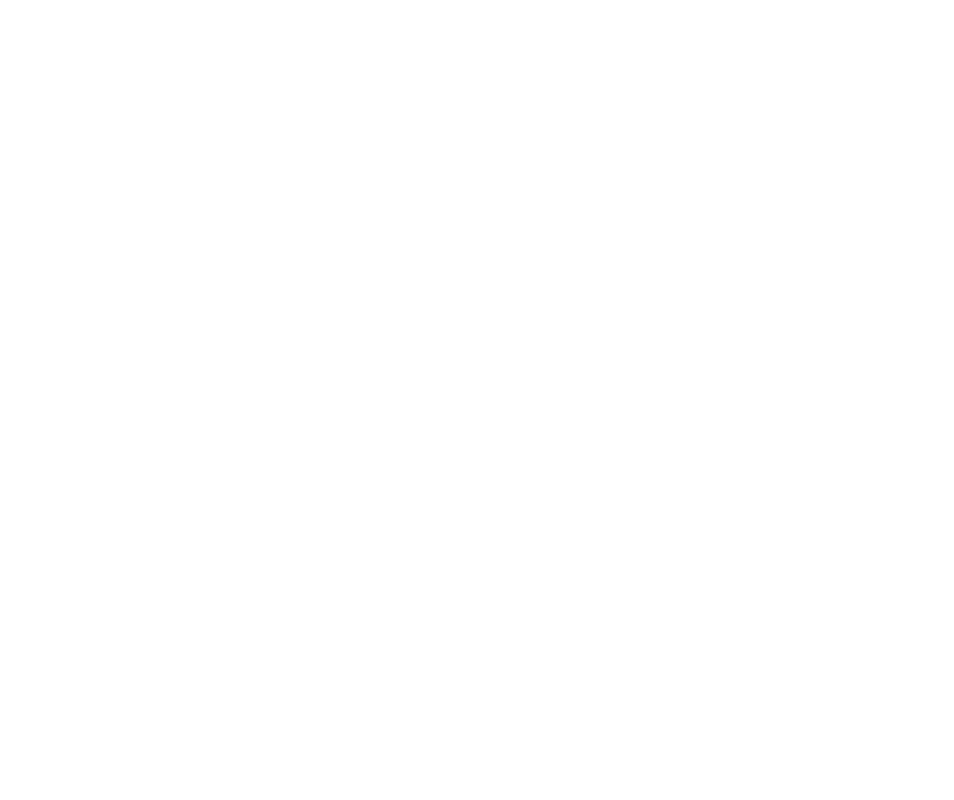
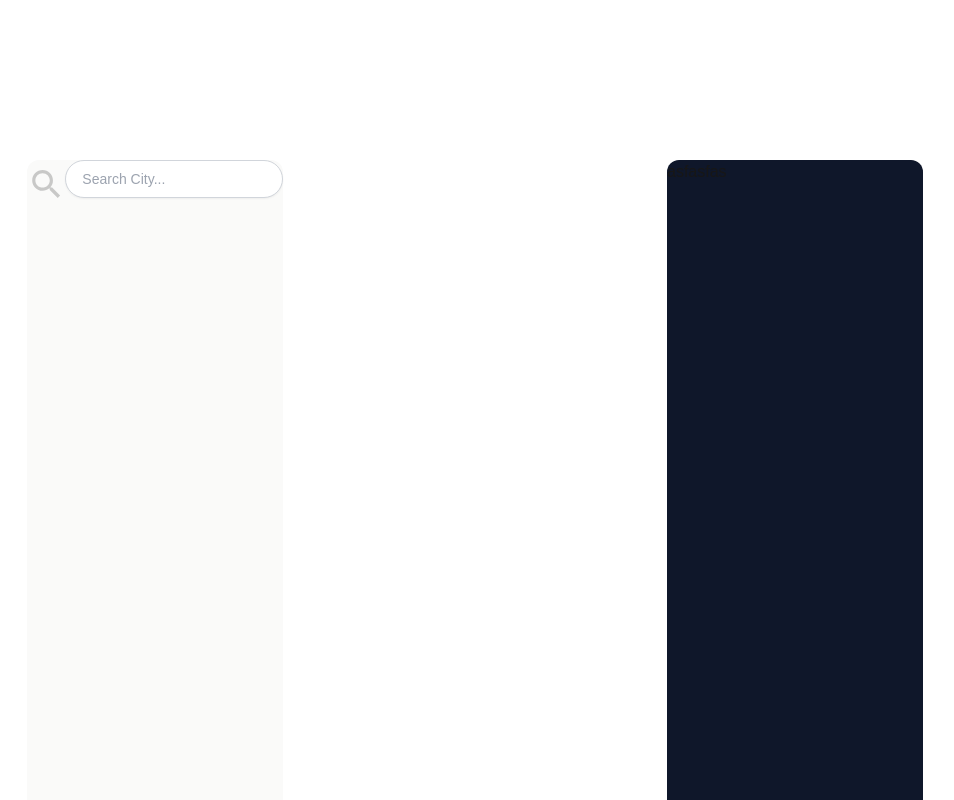
Before and after one commit to azaaa-9/weather-app, a Next.js app: page / in a window 1280 px wide. Shown: the top 800 px of the page, without its empty margins (165-1119 px from the left). Built offline with nearby package versions, Linux system fonts and the light colour scheme.

Commit message:
+ search button

```diff
--- /dev/null
+++ b/src/app/componant/SearchIcon.js
@@ -0,0 +1,11 @@
+const SearchIcon = () => {
+    return (
+        <svg width="48" height="48" viewBox="0 0 48 48" fill="none" xmlns="http://www.w3.org/2000/svg">
+            <g opacity="0.2">
+                <path d="M31.5098 28.5098H29.9298L29.3698 27.9698C31.3298 25.6898 32.5098 22.7298 32.5098 19.5098C32.5098 12.3298 26.6898 6.50977 19.5098 6.50977C12.3298 6.50977 6.50977 12.3298 6.50977 19.5098C6.50977 26.6898 12.3298 32.5098 19.5098 32.5098C22.7298 32.5098 25.6898 31.3298 27.9698 29.3698L28.5098 29.9298V31.5098L38.5098 41.4898L41.4898 38.5098L31.5098 28.5098ZM19.5098 28.5098C14.5298 28.5098 10.5098 24.4898 10.5098 19.5098C10.5098 14.5298 14.5298 10.5098 19.5098 10.5098C24.4898 10.5098 28.5098 14.5298 28.5098 19.5098C28.5098 24.4898 24.4898 28.5098 19.5098 28.5098Z" fill="black" />
+            </g>
+        </svg>
+    )
+}
+
+export {SearchIcon}
--- a/src/app/layout.js
+++ b/src/app/layout.js
@@ -12,8 +12,7 @@
 });
 
 export const metadata = {
-  title: "Create Next App",
-  description: "Generated by create next app",
+  title: "Weather-App",
 };
 
 export default function RootLayout({ children }) {
--- a/src/app/page.js
+++ b/src/app/page.js
@@ -1,9 +1,27 @@
+"use client"
+import { SearchIcon } from "./componant/searchIcon";
 import Image from "next/image";
 
 export default function Home() {
   return (
-    <div>
+
+
+  <div className="w-full h-screen flex bg-(#404040) justify-around py-40 bg-auto">
+
+
+    <div className="w-[20%] h-[800px] bg-stone-50 rounded-xl italic text-black flex items-start">
+
+    <SearchIcon/>
+    <input
+      type="text"
+      placeholder="Search City..."
+      class="w-full px-4 py-2 pr-12 text-sm border border-gray-300 rounded-full shadow-sm focus:outline-none focus:ring-2 focus:ring-cyan-300 focus:border-cyan-300"
+    />
 
     </div>
+
+
+    <div className="w-[20%] h-[800px] bg-slate-900 rounded-xl">asfasfas</div>
+  </div>
   );
 }
```
